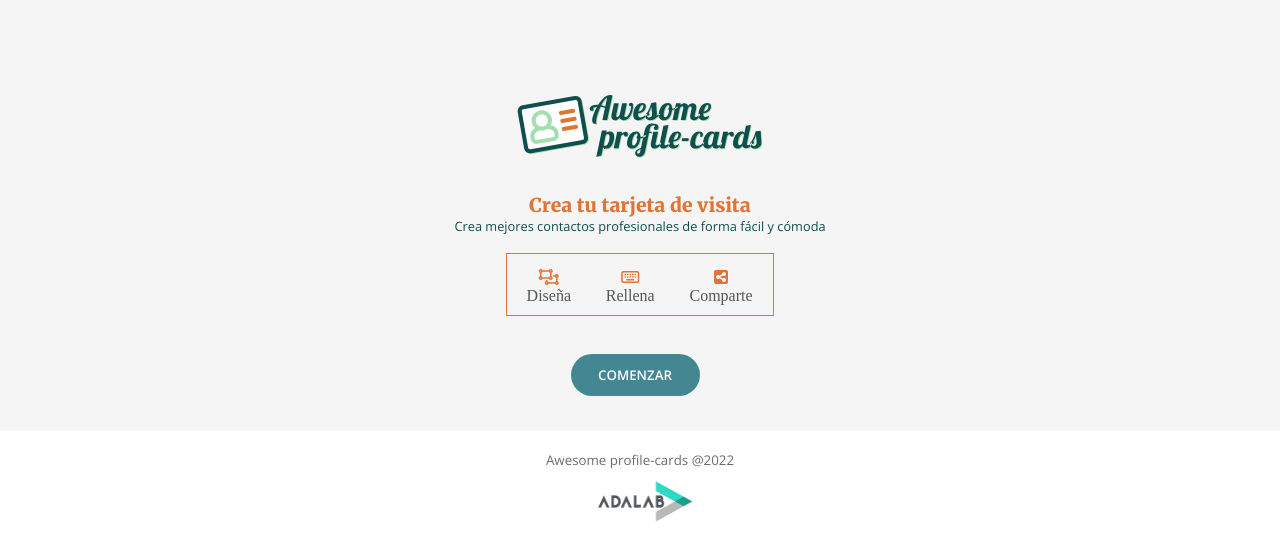
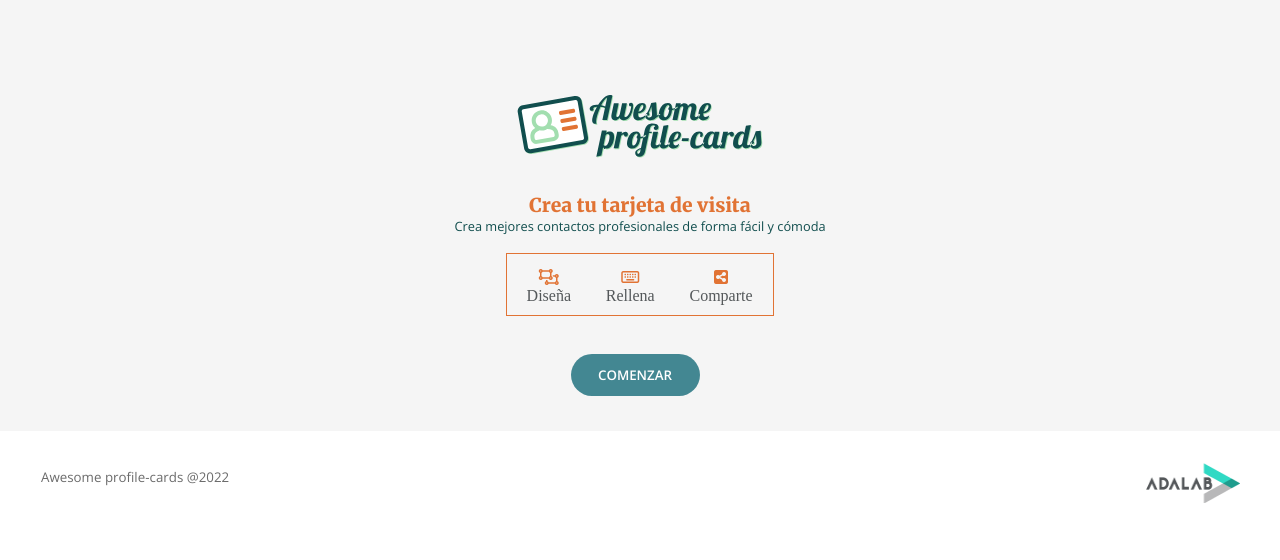
Before and after one commit to Adalab/project-promo-p-module-2-team-5, a website: page src/html/index.html in a window 1280 px wide. Drawn offline with nearby package versions, Linux system fonts and the light colour scheme; files that its build step writes are made by us from their sources; files whose address does not match are found by name.

Commit message:
responsive footer

```diff
--- a/src/scss/layouts/_footer.scss
+++ b/src/scss/layouts/_footer.scss
@@ -8,10 +8,16 @@
   padding-top: 20px;
   justify-content: center;
 
-
   &__logofoot {
     margin-top: 12px;
     height: 40px;
     width: 103px;
   }
 }
+@media (min-width: 768px) {
+  .footer {
+    flex-direction: row;
+    justify-content: space-between;
+    margin: 0 40px 0 41px;
+  }
+}
```
Lines whose indentation alone changed are shown as unchanged.
